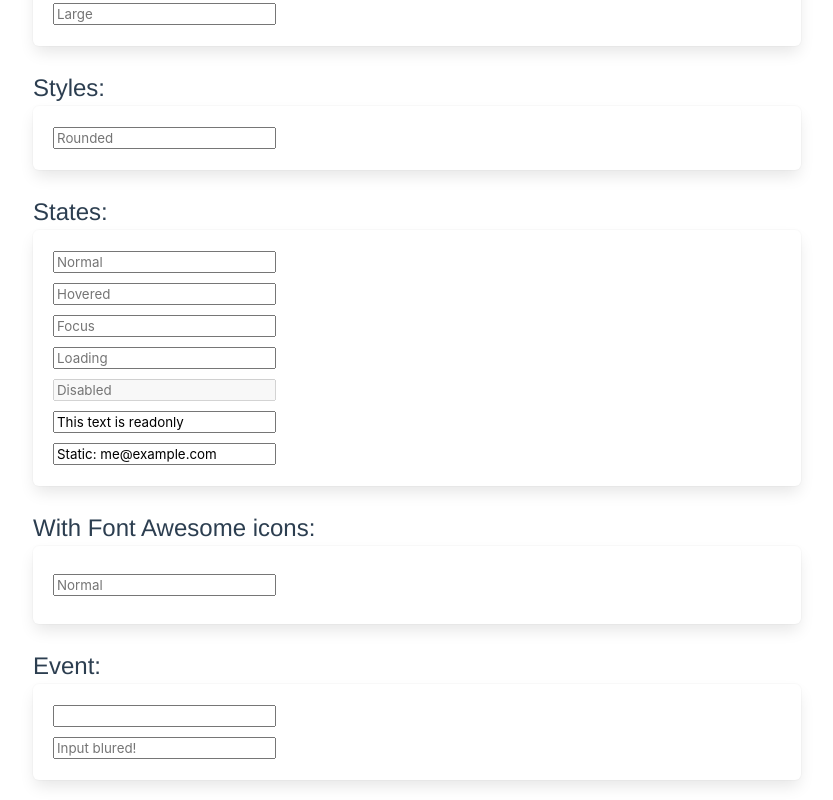
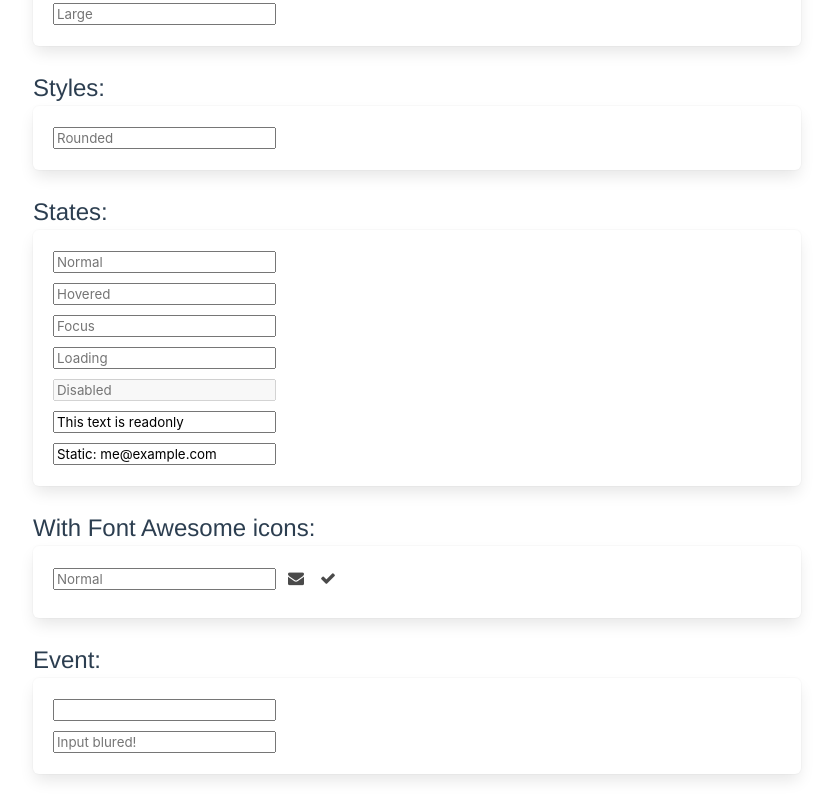
Before and after one commit to vue-bulma/bulma-ui, a Vue app: page /form/input in a window 1280 px wide. Shown: the part 546-1346 px from the top of the page, without its empty margins (223-1056 px from the left). Built offline with nearby package versions, Linux system fonts and the light colour scheme.

Commit message:
fixup: component vb-icon.type => name

```diff
--- a/src/components/elements/Icon.vue
+++ b/src/components/elements/Icon.vue
@@ -43,6 +43,7 @@ export default {
     classes() {
       const { size, color } = this
       const obj = {
+        icon: true,
         [`is-${size}`]: !!size,
         [`has-text-${color}`]: !!color
       }
@@ -51,7 +52,6 @@ export default {
     IconClasses() {
       const { iconSize, name, animated } = this
       const obj = {
-        icon: true,
         [`${name}`]: !!name,
         [`fa-${iconSize}`]: !!iconSize,
         'fa-pulse': animated
--- a/src/components/form/Input.vue
+++ b/src/components/form/Input.vue
@@ -14,8 +14,8 @@
       @compositionend="handleComposition"
     >
 
-    <vb-icon v-if="!!prefix" class="is-left" :type="prefix" :size="size"></vb-icon>
-    <vb-icon v-if="!!suffix" class="is-right" :type="suffix" :size="size"></vb-icon>
+    <vb-icon v-if="!!prefix" class="is-left" :name="prefix" :size="size"></vb-icon>
+    <vb-icon v-if="!!suffix" class="is-right" :name="suffix" :size="size"></vb-icon>
   </div>
 </template>
 
--- a/src/components/form/Select.vue
+++ b/src/components/form/Select.vue
@@ -14,7 +14,7 @@
         <slot></slot>
       </select>
 
-      <vb-icon :type="prefix" :size="size"></vb-icon>
+      <vb-icon v-if="!!prefix" class="is-left" :name="prefix" :size="size"></vb-icon>
     </div>
   </div>
 </template>
```
